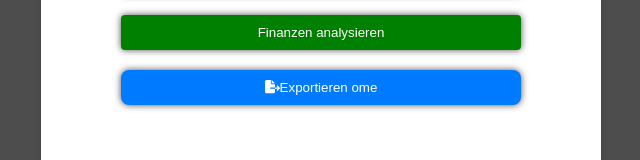
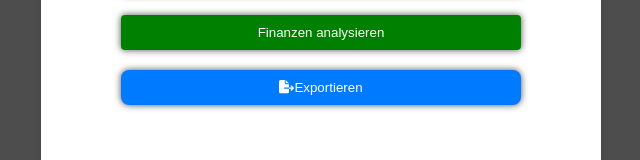
Before and after one commit to diego-monfort-landolt/finance-app, a React (Vite) app: page / in a window 1280 px wide. Shown: the part 365-525 px from the top of the page, without its empty margins (319-959 px from the left). Built offline with nearby package versions, Linux system fonts and the light colour scheme.

Commit message:
Entferne lerzeichen und tipfehler

```diff
--- a/src/App.tsx
+++ b/src/App.tsx
@@ -150,7 +150,7 @@ const App: React.FC = () => {
           style={{ marginTop: '10px', marginLeft: 'auto', padding: '10px', borderRadius: '8px', backgroundColor: '#007bff', color: 'white' }}>
           <FontAwesomeIcon icon={faFileExport} />
           Exportieren
-ome       </button>
+          </button>
         </div>
         <div className="summary">
           <h2>Zusammenfassung</h2>
```
